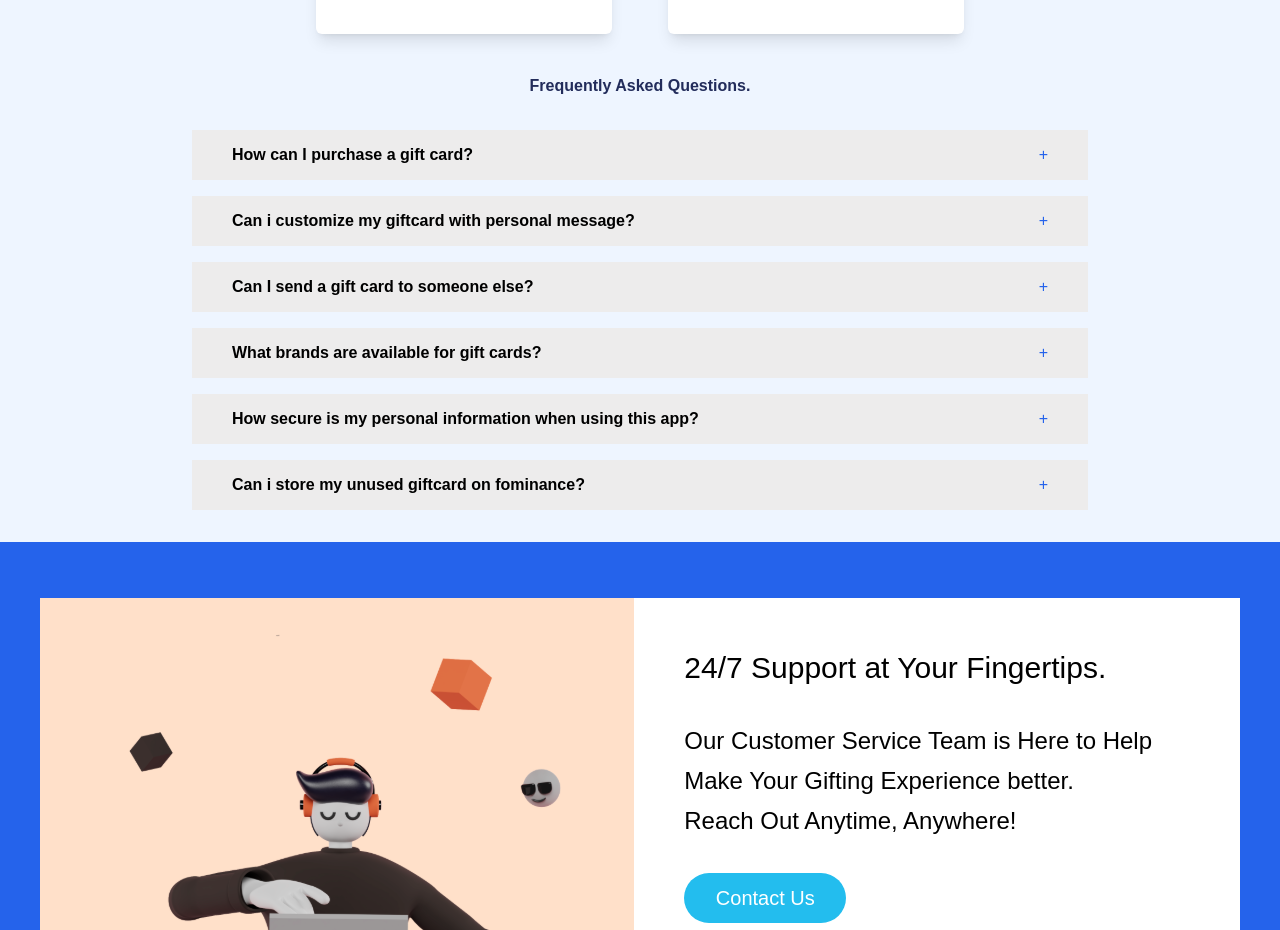
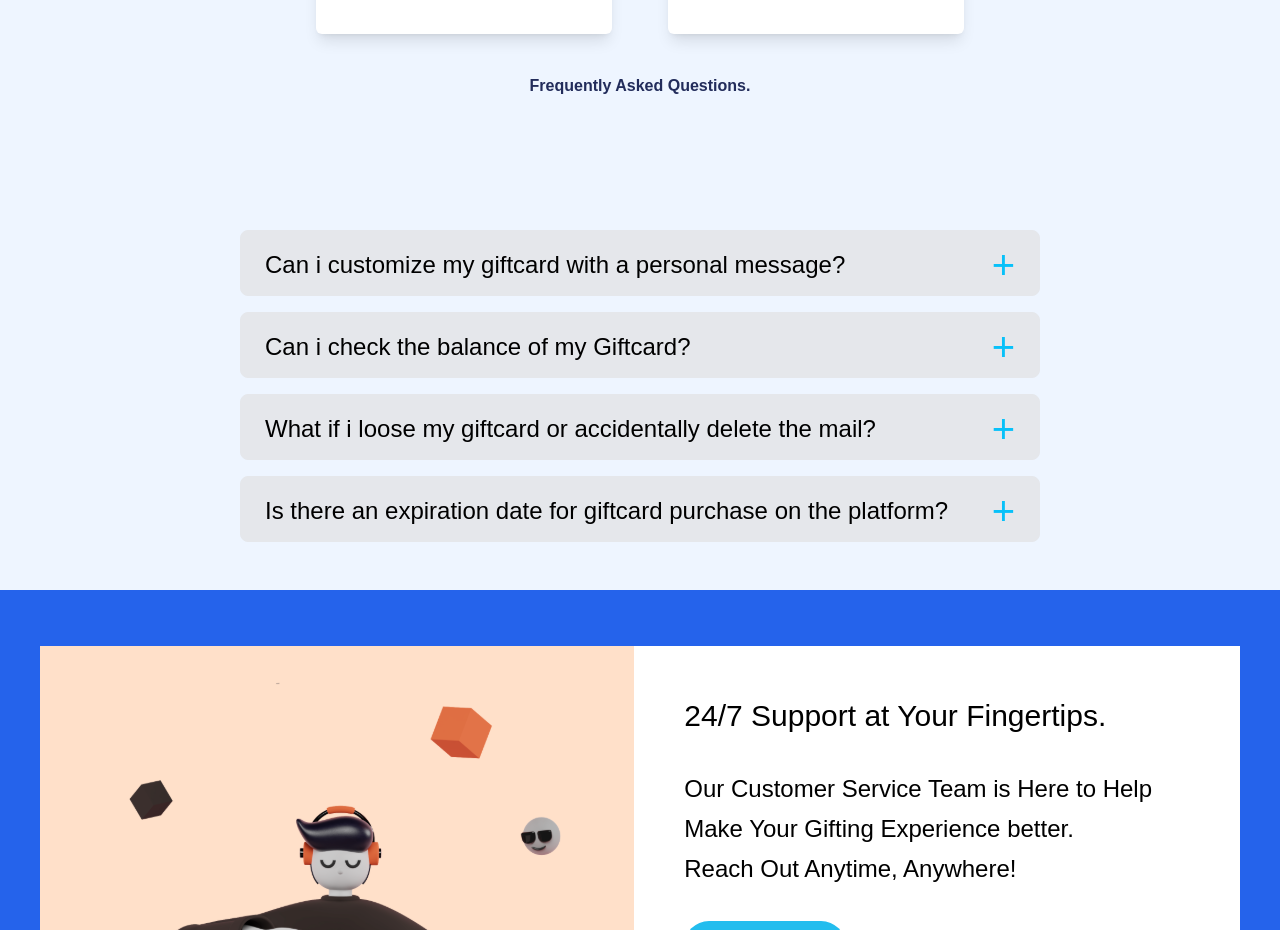
Before and after one commit to Henrichy/Fominance_update, a React (Vite) app: page /support/faq in a window 1280 px wide. Shown: the part 1460-2390 px from the top of the page. Built offline with nearby package versions, Linux system fonts and the light colour scheme; a web font is replaced by a local one.

Commit message:
Corrected some nav issues

```diff
--- a/src/components/Faq.jsx
+++ b/src/components/Faq.jsx
@@ -13,6 +13,7 @@ import './affiliate.css'
 import './blog.css'
 import './Faq.css'
 import Supportcomp from "./Supportcomp";
+import FaqSection from "./FaqSection";
 
 
 
@@ -51,12 +52,7 @@ function Faq (){
             </div>
             <h3 className="font-bold asked">Frequently Asked Questions.</h3>
             <div className=" w-[100%] flex flex-col justify-center items-center gap-4  my-8">
-            <div className="expand px-10 text-left flex items-center justify-between"><span className="font-semibold"> How can I purchase a gift card?</span><span className="text-blue-600">+</span></div>
-            <div className="expand px-10 text-left flex items-center justify-between"><span className="font-semibold"> Can i customize my giftcard with personal message?</span><span className="text-blue-600">+</span></div>
-            <div className="expand px-10 text-left flex items-center justify-between"><span className="font-semibold">  Can I send a gift card to someone else?</span><span className="text-blue-600">+</span></div>
-            <div className="expand px-10 text-left flex items-center justify-between"><span className="font-semibold">  What brands are available for gift cards?</span><span className="text-blue-600">+</span></div>
-            <div className="expand px-10 text-left flex items-center justify-between"><span className="font-semibold"> How secure is my personal information when using this app?</span><span className="text-blue-600">+</span></div>
-            <div className="expand px-10 text-left flex items-center justify-between"><span className="font-semibold"> Can i store my unused giftcard on fominance?</span><span className="text-blue-600">+</span></div>
+            <FaqSection />
 
             </div>
         </div>
--- a/src/components/Nav.jsx
+++ b/src/components/Nav.jsx
@@ -14,7 +14,11 @@ function Head() {
             <img src={Logo} alt="" />
           </Link>
          <div>
-          <input type="" placeholder="Search here" className=" w-[376px] px-[20px] py-[8px] border-solid border-white bg-heroBlue border-[1px] rounded-md placeholder-white font-light caret-white text-white"/>
+         <input
+  type="text"
+  placeholder="Search here"
+  className="w-[376px] px-[20px] py-[8px] border-solid border-white bg-heroBlue border-[1px] rounded-md placeholder-white font-light caret-white text-white focus:outline-none"
+/>
          </div>
     <NavLink to="/about" activeClassName="active" className="nav text-white flex justify-center items-center h-full">
       About Us
@@ -57,7 +61,7 @@ function Head() {
       </NavLink>
       <div className="absolute bg-white px-8 py-2 rounded-md z-10 hidding flex justify-between gap-6 bottom-[-35px] text-lg">
     <a href="/signup">Sign&nbsp;Up</a>
-    <a   href="/login">Log&nbsp;In</a>
+    <a   href="/signin">Log&nbsp;In</a>
   </div>
 </div>
   </div>
--- a/src/components/colorednav.jsx
+++ b/src/components/colorednav.jsx
@@ -14,7 +14,7 @@ function Colorednav() {
             <img src={Logo} alt="" />
           </Link>
          <div>
-          <input type="" placeholder="Search here" className=" w-[376px] px-[20px] py-[8px] border-solid border-white bg-colorednavbg colored border-[1px] rounded-md placeholder-white font-light "/>
+          <input type="" placeholder="Search here" className=" w-[376px] px-[20px] py-[8px] border-solid border-white bg-colorednavbg colored border-[1px] rounded-md placeholder-white font-light focus:outline-none "/>
          </div>
     <NavLink to="/about" activeClassName="active" className="nav text-white flex justify-center items-center h-full">
       About Us
@@ -50,9 +50,16 @@ function Colorednav() {
   </div>
 </div>
 
-    <Link to="/Account" activeClassName="active" className=" text-white flex justify-center items-center h-full bg-heroBlue px-[40px] py-[13px]  rounded-full font-semibold hover:bg-white hover:text-btnBlue transition ease-linear duration-[0.3s]">
+    <div className="py-[20px] relative flex justify-center">
+
+    <NavLink to="/Account" activeClassName="active" className=" text-white flex justify-center items-center h-full bg-btnBlue px-[40px] py-[13px]  rounded-full font-semibold hover:bg-white hover:text-btnBlue transition ease-linear duration-[0.2s]">
       My Account
-      </Link>
+      </NavLink>
+      <div className="absolute bg-white px-8 py-2 rounded-md z-10 hidding flex justify-between gap-6 bottom-[-35px] text-lg">
+    <a href="/signup">Sign&nbsp;Up</a>
+    <a   href="/signin">Log&nbsp;In</a>
+  </div>
+</div>
 
   </div>
   </>
```
